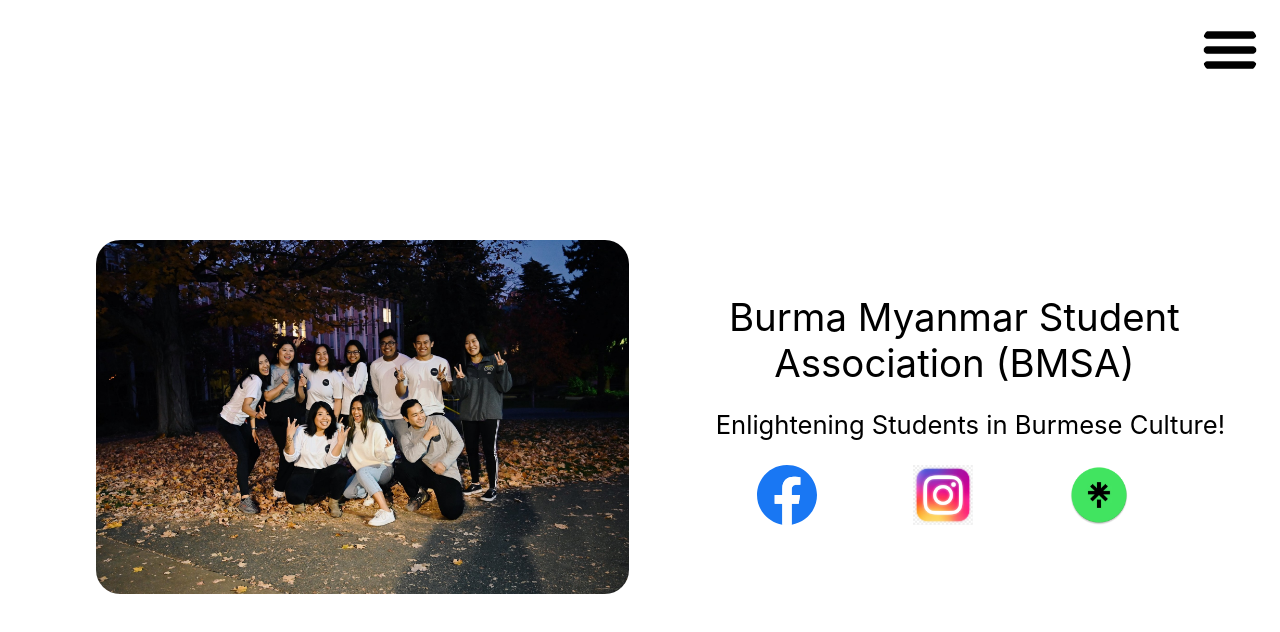
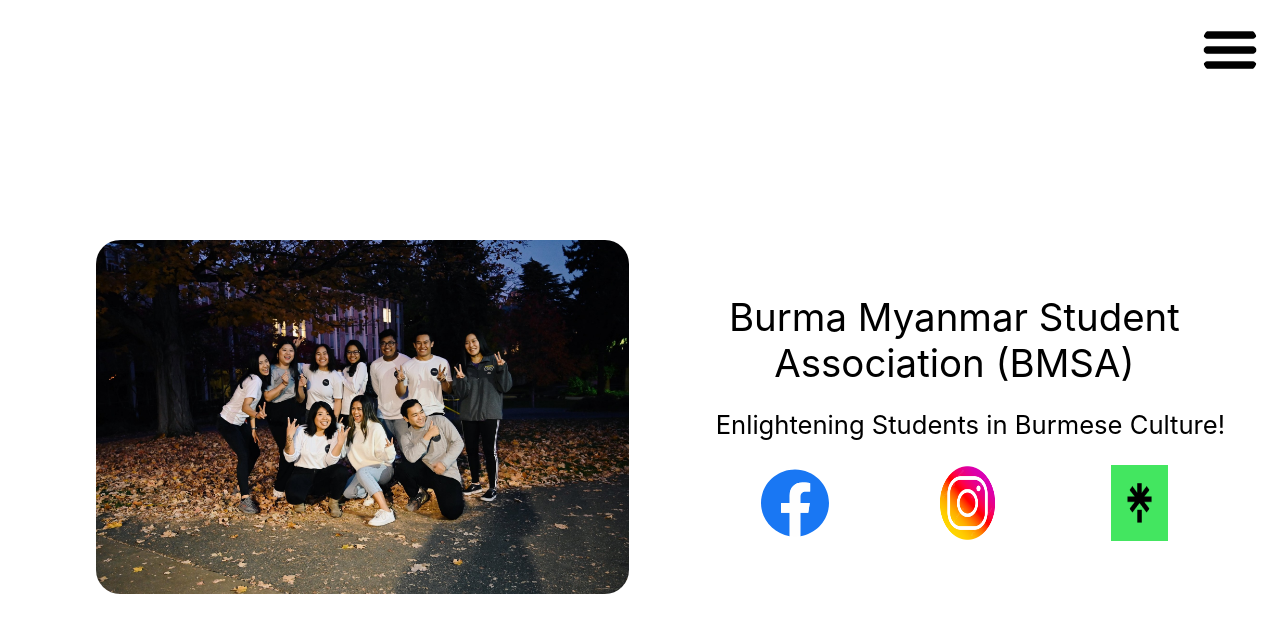
Before and after one commit to davin-win-kyi/BMSA_Website, a React (Create React App) app: page / in a window 1280 px wide. Shown: the top 632 px of the page. Built offline with nearby package versions, Linux system fonts and the light colour scheme.

Commit message:
"icon updates"

```diff
--- a/src/Components/Activities/Activities.css
+++ b/src/Components/Activities/Activities.css
@@ -3,7 +3,7 @@
   z-index: 2;
   font-size: 35px;
   font-weight: bold;
-  margin-left: -75vw;
+  margin-left: 10%;
   margin-top: 12.5vh;
 }
 
--- a/src/Components/Home/Home.css
+++ b/src/Components/Home/Home.css
@@ -43,9 +43,13 @@ Update so that there are flex boxes for the elements, also add a div
 .home-social-first {
   height: 7.5vh;
   margin-left: 10vw;
+  width: 33%;
+  height: 75%;
 }
 
 .home-social-other {
   height: 7.5vh;
   margin-left: 7.5vw;
+  width: 33%;
+  height: 75%;
 }
--- a/src/Components/Home/Home.js
+++ b/src/Components/Home/Home.js
@@ -63,11 +63,11 @@ export function Home() {
             </a>
 
             <a href="https://www.instagram.com/bmsauw/">
-              <img className="home-social-other" src={process.env.PUBLIC_URL + "/img/instagram_logo.webp"}></img>
+              <img className="home-social-other" src={process.env.PUBLIC_URL + "/img/instagram_icon.png"}></img>
             </a>
 
             <a href="https://linktr.ee/bmsauw.savemyanmar">
-              <img className="home-social-other" src={process.env.PUBLIC_URL + "/img/linktree.webp"}></img>
+              <img className="home-social-other" src={process.env.PUBLIC_URL + "/img/linktree.png"}></img>
             </a>
           </div>
         </div>
--- a/src/Components/Join/Join.js
+++ b/src/Components/Join/Join.js
@@ -58,9 +58,7 @@ export function Join() {
         <div className="aboutme-main-content">
           <img className = "aboutme-image" src={process.env.PUBLIC_URL + "/img/Join_club.png"}></img>
           <p className="aboutme-bio">
-          <br></br>
-          <br></br>
-          <br></br>
+
             Feel free to reach out to:
             <br></br>
             <br></br>
```
Also changed, not shown: public/img/instagram_icon.png (added), public/img/linktree.png (added).
